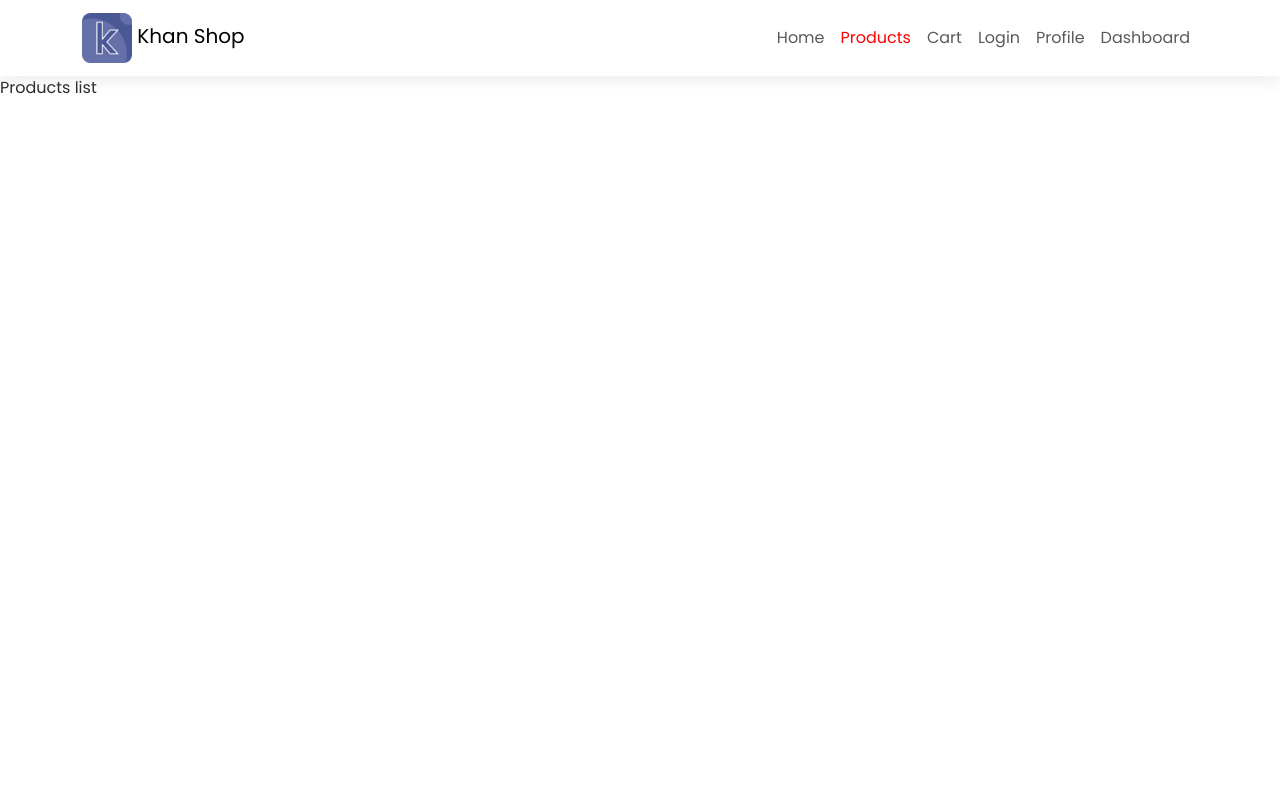
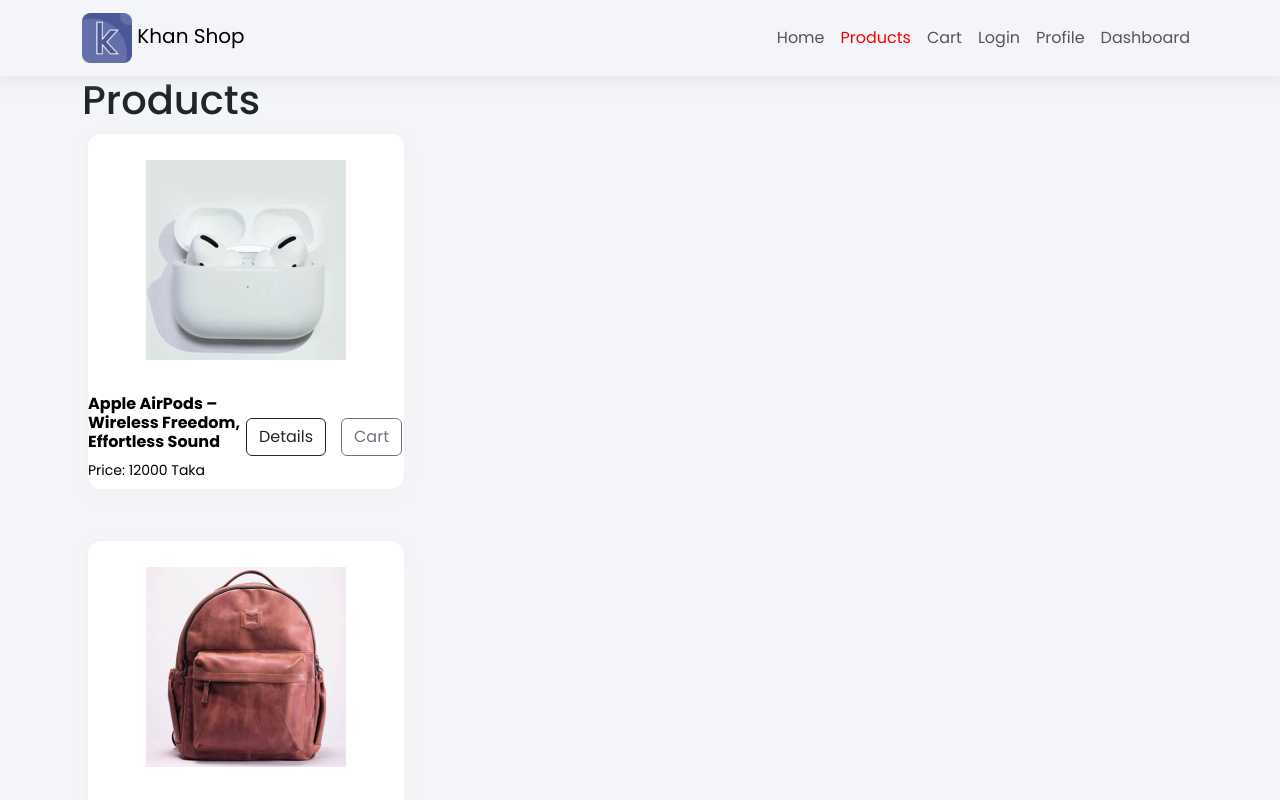
Before and after one commit to kamrul2000/Mern-E-commerce, a React (Create React App) app: page /products in a window 1280 px wide. Shown: the top 800 px of the page. Built offline with nearby package versions, Linux system fonts and the light colour scheme.

Commit message:
Dynamic Route adding

```diff
--- a/src/App.css
+++ b/src/App.css
@@ -5,5 +5,5 @@
     background-color: #f3f5f9;
 }
 .bg-brand-container{
-    min-height: 10vh;
+    min-height: 100vh;
 }
--- a/src/Components/ProductList/ProductsList.js
+++ b/src/Components/ProductList/ProductsList.js
@@ -1,11 +1,48 @@
 import React from 'react';
 import Navbar from '../Shared/Navbar/Navbar';
+import products from '../../data/productsData.json'
+import { Link } from 'react-router-dom';
 
 const ProductsList = () => {
     return (
-        <div>
+        <div className='bg-brand bg-brand-container'>
             <Navbar/>
-            Products list
+           <div className='container'>
+            <h1>
+                Products
+            </h1>
+            <div className=''>
+                {
+                    products.map(product=>{
+                        return (
+                            <div key={product.id} className="cart-deck mb-5 col-lg-3 col-md-5 col-sm-8 mx-1">
+                                <Link to={`/productdescription/${product.id}`} className='text-decoration-none text-black'>
+                                    <div className='cart'>
+                                        <img src={product.image} className="cart-img-top img-fluid mx-auto d-block" alt={product.name} />
+                                        <div className="d-flex justify-content-between align-items-center">
+                                            <div className="cart-body col-sm-6">
+                                                <h5 className="cart-title">{product.name}</h5>
+                                                <p className="cart-text">Price: {product.price} Taka</p>
+                                            </div>
+                                            <div className="d-flex col-sm-6">
+                                                <div className="col-sm-6 my-3">
+                                                    <button className="btn btn-outline-dark">Details</button>
+                                                </div>
+                                                <div className="col-sm-6 my-3 mx-3">
+                                                    <button className="btn btn-outline-secondary">Cart</button>
+                                                </div>
+                                            </div>
+                                        </div>
+                                    </div>
+                                </Link>
+                            </div>
+                        )
+                    })
+                }
+
+            </div>
+
+           </div>
         </div>
     );
 };
```
